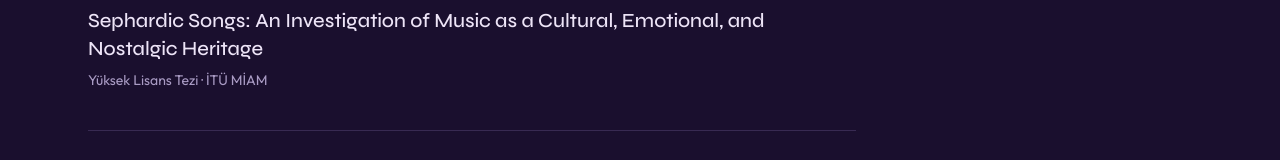
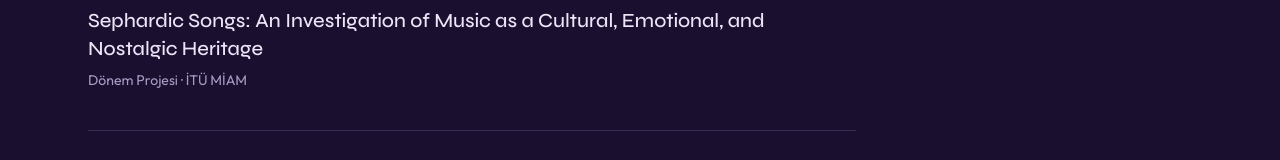
Before and after one commit to karabeyoya-cloud/miray-eslek-website, a Next.js app: page /arastirma in a window 1280 px wide. Shown: the part 279-439 px from the top of the page. Built offline with nearby package versions, Linux system fonts and the light colour scheme; no server answers.

Commit message:
Label Sephardic Songs as dönem projesi instead of thesis.
Co-authored-by: Cursor <cursoragent@cursor.com>

```diff
--- a/src/data/content.ts
+++ b/src/data/content.ts
@@ -800,7 +800,7 @@ export const publications = [
     year: "2023",
     title:
       "Sephardic Songs: An Investigation of Music as a Cultural, Emotional, and Nostalgic Heritage",
-    type: "Yüksek Lisans Tezi",
+    type: "Dönem Projesi",
     venue: "İTÜ MİAM",
   },
   {
```
